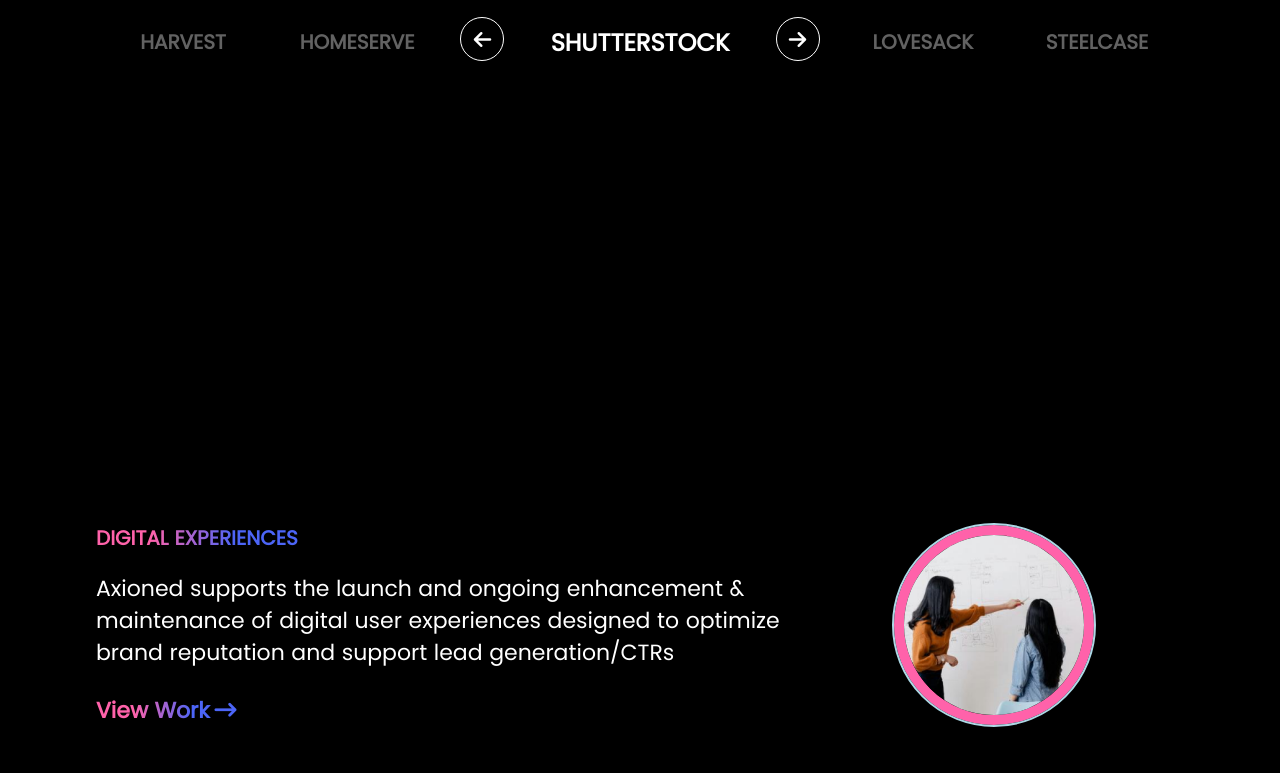
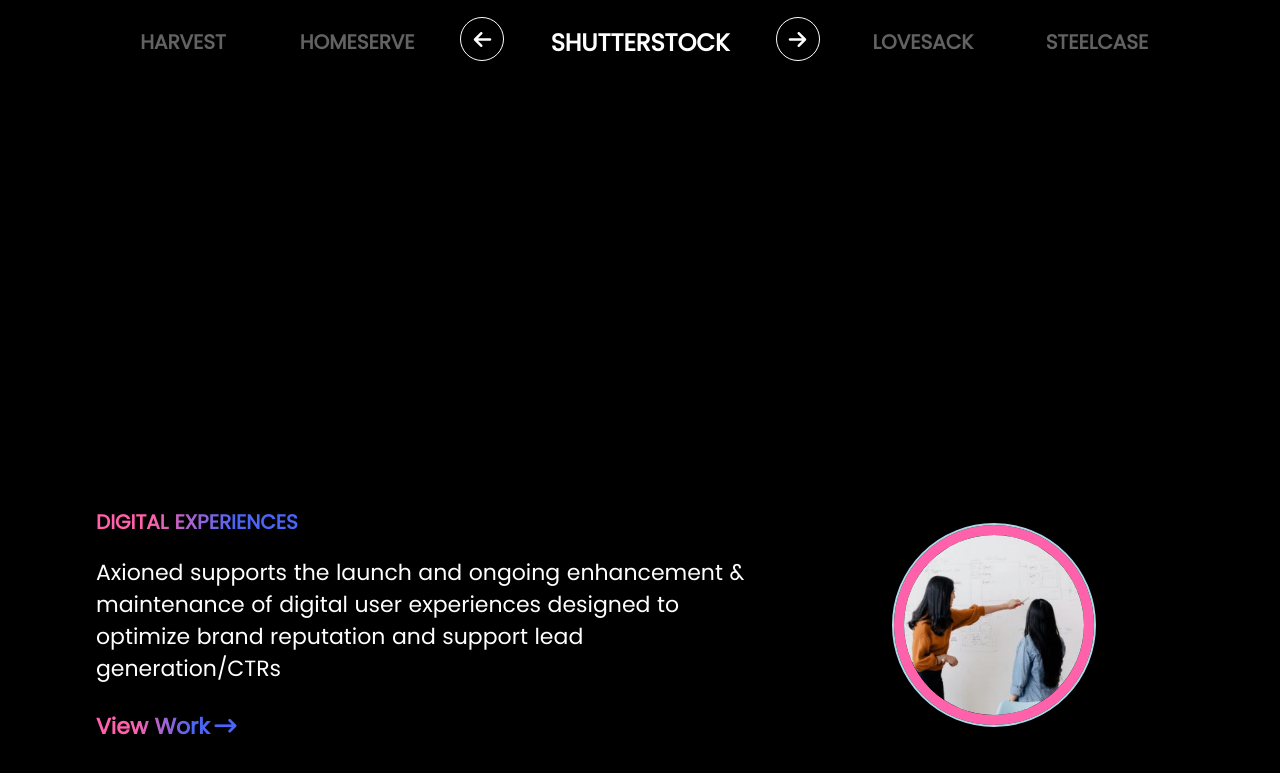
Before and after one commit to msanjeetaxioned/interactive-data-3d-threejs, a website: page index.html in a window 1280 px wide. Shown: the part 1195-1968 px from the top of the page. Drawn offline with nearby package versions, Linux system fonts and the light colour scheme.

Commit message:
Minor SCSS fixes

```diff
--- a/sass/style.scss
+++ b/sass/style.scss
@@ -358,6 +358,11 @@ section {
 	li {
 		height: 100vh;
 		display: flex;
+
+		.quote-content {
+			padding-right: 30px;
+			padding-left: 0;
+		}
 	}
 
 	li:nth-child(even) {
@@ -393,8 +398,6 @@ section {
 }
 
 .quote-content {
-	padding-right: 30px;
-	padding-left: 0;
 	display: flex;
 	flex-direction: column;
 	justify-content: center;
```
Also changed, not shown: css/style.css.
